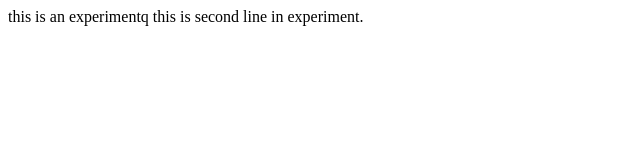
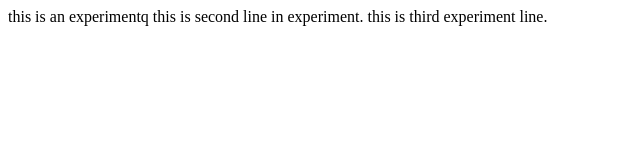
Before and after one commit to nikhilvyas12/gitlab_test, a plain HTML site: page experiment.html in a window 1280 px wide. Shown: the whole page, without its empty margins (0-640 px from the left). Drawn offline with Linux system fonts and the light colour scheme.

Commit message:
updated third time

```diff
--- a/experiment.html
+++ b/experiment.html
@@ -8,5 +8,6 @@
 <body>
     this is an experimentq
     this is second line in experiment.
+    this is third experiment line.
 </body>
 </html>
```
